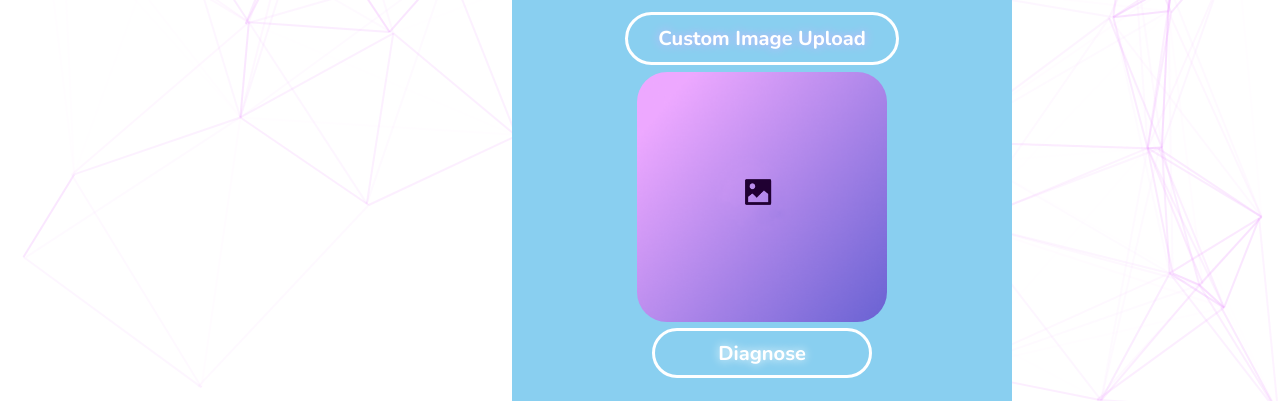
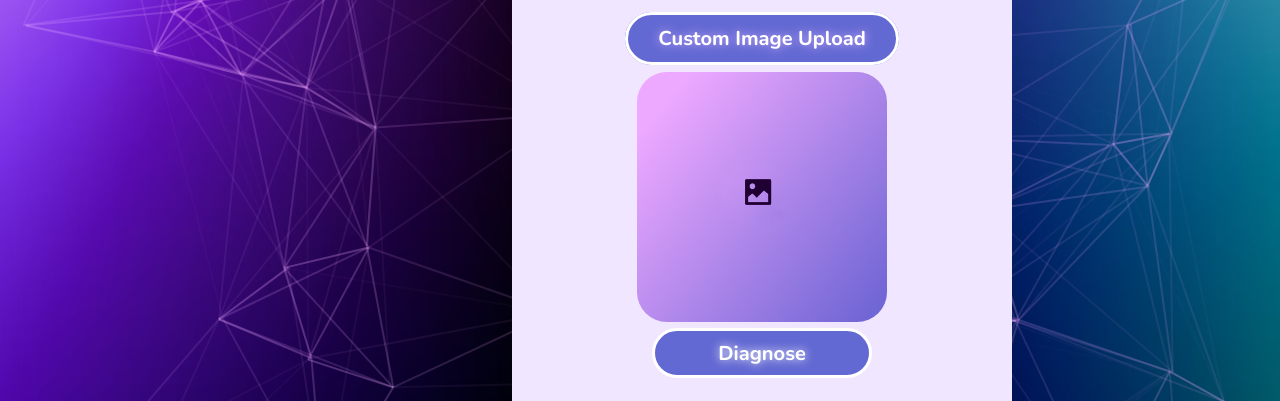
Before and after one commit to DorsaRoh/lungml, a plain HTML site: page diagnose.html in a window 1280 px wide. Shown: the part 227-628 px from the top of the page. Drawn offline with nearby package versions, Linux system fonts and the light colour scheme.

Commit message:
Update diagnosestyles.css

```diff
--- a/static/diagnosestyles.css
+++ b/static/diagnosestyles.css
@@ -1,5 +1,9 @@
+#particles-js{
+    position: relative;
+    width: 100%;
+    height: 100%;
 
-
+}
 
 html {
     font-family: "Nunito", sans-serif;
@@ -10,7 +14,7 @@ html {
 body {
     margin: 0px;
     padding: 0px;
-
+    background: url("https://github.com/DorsaRoh/lungml/blob/main/backgropr.png?raw=true") no-repeat center center fixed;
     -webkit-background-size: cover;
     -moz-background-size: cover;
     -o-background-size: cover;
@@ -19,6 +23,7 @@ body {
 
 h1{
     font-size: 50px;
+    text-shadow: 0 0 10px #D2AFFF;
     font-family: "Nunito", sans-serif;
 }
 
@@ -33,7 +38,7 @@ h1{
     border: 3px solid white;
     outline: none;
     color: white;
-    background-color: #89CFF0;
+    background-color: #6369D3;
     border-radius: 50px;
     height: 50px;
     margin-top: 0px;
@@ -48,6 +53,7 @@ h1{
 
 #result {
     font-size: 35px;
+    text-shadow: 0 0 10px #D2AFFF;
     font-family: "Nunito", sans-serif;
 }
 
@@ -65,7 +71,7 @@ h1{
 }
 
 .center .predictSection {
-    background-color: #89CFF0;
+    background-color: #F1E6FF;
     width: 400px;
     padding-left: 50px;
     padding-right: 50px;
@@ -89,7 +95,7 @@ h1{
     padding-top: 10px;
     padding-left: 30px;
     padding-right: 30px;
-    background-color: #89CFF0;
+    background-color: #6369D3;
     border-radius: 50px;
     color: white;
     cursor: pointer;
```
